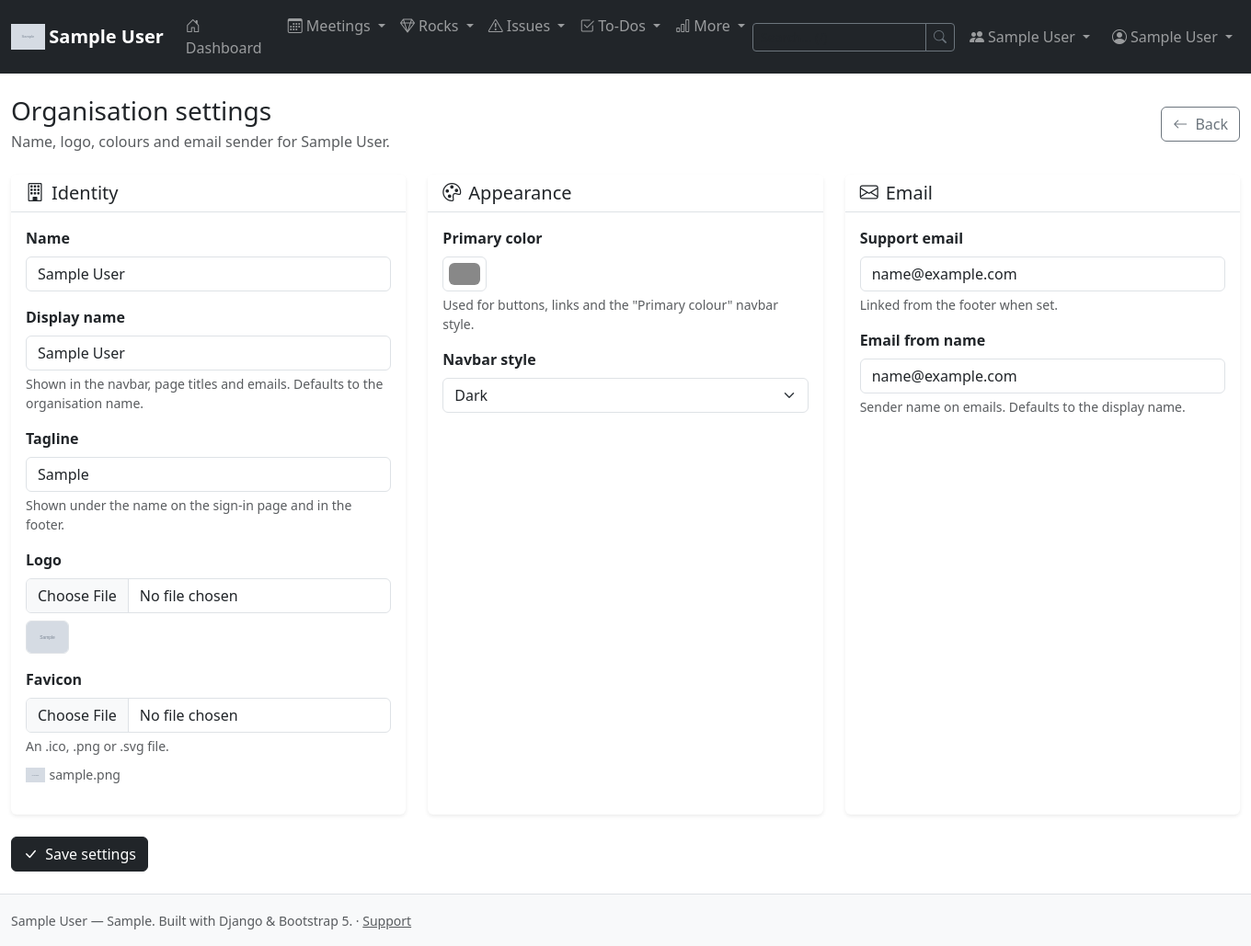
After one commit to RCheesley/openeos, a Django app: page /org/settings/ in a window 1360 px wide. The commit adds this page. Shown: the whole page at 92% size. Run offline with Django 5.2, Linux system fonts and the light colour scheme; a user stored in the database is signed in; tables that the repository leaves empty hold one stand-in row (values such as "Sample post"); grey boxes marked "Sample" are stand-in pictures.

Commit message:
Add per-organisation branding
Each organisation can now set a display name, tagline, logo, favicon,
primary colour, navbar style and support email under Organisation →
Settings (admins only). A Brand value object, built by a new context
processor from the host's organisation (or the user's active one),
drives the navbar, page titles, footer and the sign-in and set-up pages.
Those two pages now extend a shared base_minimal.html instead of
carrying their own CDN includes.

The default name comes from a new BRAND_NAME setting ("EOS App").
Child templates that still override the title block are unchanged.

Co-Authored-By: Claude Fable 5.1 <noreply@anthropic.com>

```diff
--- a/apps/accounts/context_processors.py
+++ b/apps/accounts/context_processors.py
@@ -1,4 +1,5 @@
-from .scoping import get_active_org, get_active_team, get_user_orgs
+from .branding import brand_for
+from .scoping import get_active_org, get_active_team, get_user_orgs, is_org_admin
 
 
 def active_context(request):
@@ -20,4 +21,17 @@ def active_context(request):
         'user_orgs': user_orgs,
         'active_team': team,
         'user_teams': user_teams,
+        'is_active_org_admin': is_org_admin(request.user, org),
     }
+
+
+def branding(request):
+    """Brand for the host's organisation, else the user's active one, else the default.
+
+    Unlike ``active_context`` this also applies to anonymous requests, so the
+    login page on an organisation's own domain carries its branding.
+    """
+    org = getattr(request, 'host_org', None)
+    if org is None and request.user.is_authenticated:
+        org = get_active_org(request)
+    return {'brand': brand_for(org)}
--- a/apps/accounts/forms.py
+++ b/apps/accounts/forms.py
@@ -15,6 +15,50 @@ class OrganizationForm(forms.ModelForm):
             }),
             'logo': forms.FileInput(attrs={'class': 'form-control'}),
         }
+
+
+class OrganizationSettingsForm(forms.ModelForm):
+    # The browser's colour input has no empty state and reports Bootstrap's
+    # blue when untouched, so that value means "no custom colour".
+    BOOTSTRAP_PRIMARY = '#0d6efd'
+
+    class Meta:
+        model = Organization
+        fields = [
+            'name', 'display_name', 'tagline', 'logo', 'favicon', 'primary_color',
+            'navbar_style', 'support_email', 'email_from_name',
+        ]
+        widgets = {
+            'name': forms.TextInput(attrs={'class': 'form-control'}),
+            'display_name': forms.TextInput(attrs={'class': 'form-control'}),
+            'tagline': forms.TextInput(attrs={'class': 'form-control'}),
+            'logo': forms.FileInput(attrs={'class': 'form-control'}),
+            'favicon': forms.FileInput(attrs={'class': 'form-control'}),
+            'primary_color': forms.TextInput(attrs={
+                'type': 'color', 'class': 'form-control form-control-color',
+            }),
+            'navbar_style': forms.Select(attrs={'class': 'form-select'}),
+            'support_email': forms.EmailInput(attrs={'class': 'form-control'}),
+            'email_from_name': forms.TextInput(attrs={'class': 'form-control'}),
+        }
+        help_texts = {
+            'tagline': 'Shown under the name on the sign-in page and in the footer.',
+            'favicon': 'An .ico, .png or .svg file.',
+            'primary_color': 'Used for buttons, links and the "Primary colour" navbar style.',
+            'support_email': 'Linked from the footer when set.',
+            'email_from_name': 'Sender name on emails. Defaults to the display name.',
+        }
+
+    def __init__(self, *args, **kwargs):
+        super().__init__(*args, **kwargs)
+        if not self.initial.get('primary_color'):
+            self.initial['primary_color'] = self.BOOTSTRAP_PRIMARY
+
+    def clean_primary_color(self):
+        color = (self.cleaned_data.get('primary_color') or '').lower()
+        if color == self.BOOTSTRAP_PRIMARY:
+            return ''
+        return color
 
 
 class TeamForm(forms.ModelForm):
--- a/apps/accounts/urls.py
+++ b/apps/accounts/urls.py
@@ -6,6 +6,7 @@ app_name = 'accounts'
 urlpatterns = [
     path('org/setup/', views.OrgSetupView.as_view(), name='org_setup'),
     path('org/', views.OrgDetailView.as_view(), name='org_detail'),
+    path('org/settings/', views.OrgSettingsView.as_view(), name='org_settings'),
     path('org/<int:pk>/switch/', views.OrgSwitchView.as_view(), name='org_switch'),
     path('teams/', views.TeamListView.as_view(), name='team_list'),
     path('teams/new/', views.TeamCreateView.as_view(), name='team_create'),
--- a/apps/accounts/views.py
+++ b/apps/accounts/views.py
@@ -12,7 +12,10 @@ from django.contrib import messages
 from django.contrib.auth.models import User
 
 from .models import Membership, Organization, Team, UserProfile
-from .forms import OrganizationForm, TeamForm, UserProfileForm, InviteUserForm, TeamMemberForm
+from .forms import (
+    InviteUserForm, OrganizationForm, OrganizationSettingsForm, TeamForm, TeamMemberForm,
+    UserProfileForm,
+)
 from .scoping import (
     SESSION_TEAM_KEY, OrgScopedMixin, get_active_org, get_active_team, get_org_object_or_404,
     get_user_orgs, is_org_admin, set_active_org,
@@ -167,6 +170,38 @@ class OrgDetailView(LoginRequiredMixin, TemplateView):
                 .order_by('user__first_name', 'user__username')
             )
         return ctx
+
+
+class OrgSettingsView(LoginRequiredMixin, AdminRequiredMixin, UpdateView):
+    """Edit the active organisation's name and branding."""
+
+    model = Organization
+    form_class = OrganizationSettingsForm
+    template_name = 'accounts/org_settings.html'
+    success_url = reverse_lazy('accounts:org_detail')
+
+    def get_object(self, queryset=None):
+        org = get_active_org(self.request)
+        if org is None:
+            raise Http404
+        # A separate instance, so a rejected submission does not leak its
+        # values into the brand the navbar and <head> are rendered from.
+        return Organization.objects.get(pk=org.pk)
+
+    def get_context_data(self, **kwargs):
+        ctx = super().get_context_data(**kwargs)
+        form = ctx['form']
+        ctx['org'] = self.object
+        ctx['field_groups'] = [
+            ('Identity', 'bi-building', [form[f] for f in ('name', 'display_name', 'tagline', 'logo', 'favicon')]),
+            ('Appearance', 'bi-palette', [form['primary_color'], form['navbar_style']]),
+            ('Email', 'bi-envelope', [form['support_email'], form['email_from_name']]),
+        ]
+        return ctx
+
+    def form_valid(self, form):
+        messages.success(self.request, 'Branding updated.')
+        return super().form_valid(form)
 
 
 # ---------------------------------------------------------------------------
--- a/config/settings/base.py
+++ b/config/settings/base.py
@@ -60,6 +60,7 @@ TEMPLATES = [
                 'django.contrib.auth.context_processors.auth',
                 'django.contrib.messages.context_processors.messages',
                 'apps.accounts.context_processors.active_context',
+                'apps.accounts.context_processors.branding',
             ],
         },
     },
@@ -119,3 +120,7 @@ DEFAULT_FROM_EMAIL = config('DEFAULT_FROM_EMAIL', default='EOS App <noreply@exam
 
 # Base URL used to build absolute links in emails (no trailing slash).
 SITE_URL = config('SITE_URL', default='http://localhost:8000')
+
+# Name shown in the navbar, page titles and emails when no organisation
+# branding applies (the main host's login page, for instance).
+DEFAULT_BRAND_NAME = config('BRAND_NAME', default='EOS App')
--- a/templates/accounts/org_detail.html
+++ b/templates/accounts/org_detail.html
@@ -19,6 +19,11 @@
         <a href="{% url 'accounts:team_create' %}" class="btn btn-outline-dark ms-2">
             <i class="bi bi-people me-1"></i> New team
         </a>
+        {% if is_active_org_admin %}
+        <a href="{% url 'accounts:org_settings' %}" class="btn btn-outline-dark ms-2">
+            <i class="bi bi-palette me-1"></i> Settings
+        </a>
+        {% endif %}
     </div>
 </div>
 
--- /dev/null
+++ b/templates/accounts/org_settings.html
@@ -0,0 +1,56 @@
+{% extends "base.html" %}
+{% block page_title %}Organisation settings{% endblock %}
+
+{% block content %}
+<div class="row mb-4 align-items-center">
+    <div class="col">
+        <h1 class="h3 mb-0">Organisation settings</h1>
+        <p class="text-muted mt-1 mb-0">Name, logo, colours and email sender for {{ org.name }}.</p>
+    </div>
+    <div class="col-auto">
+        <a href="{% url 'accounts:org_detail' %}" class="btn btn-outline-secondary">
+            <i class="bi bi-arrow-left me-1"></i> Back
+        </a>
+    </div>
+</div>
+
+<form method="post" enctype="multipart/form-data">
+    {% csrf_token %}
+    {% if form.non_field_errors %}
+    <div class="alert alert-danger">{{ form.non_field_errors }}</div>
+    {% endif %}
+
+    <div class="row g-4">
+        {% for title, icon, fields in field_groups %}
+        <div class="col-lg-4">
+            <div class="card border-0 shadow-sm h-100">
+                <div class="card-header bg-white border-bottom">
+                    <h5 class="mb-0"><i class="bi {{ icon }} me-2"></i>{{ title }}</h5>
+                </div>
+                <div class="card-body">
+                    {% for field in fields %}
+                    <div class="mb-3">
+                        <label for="{{ field.id_for_label }}" class="form-label fw-semibold">{{ field.label }}</label>
+                        {{ field }}
+                        {% if field.help_text %}<div class="form-text">{{ field.help_text }}</div>{% endif %}
+                        {% for error in field.errors %}<div class="text-danger small mt-1">{{ error }}</div>{% endfor %}
+                        {% if field.name == "logo" and org.logo %}
+                        <div class="mt-2"><img src="{{ org.logo.url }}" alt="" height="36" class="rounded border"></div>
+                        {% elif field.name == "favicon" and org.favicon %}
+                        <div class="mt-2"><img src="{{ org.favicon.url }}" alt="" height="16"> <span class="text-muted small">{{ org.favicon.name }}</span></div>
+                        {% endif %}
+                    </div>
+                    {% endfor %}
+                </div>
+            </div>
+        </div>
+        {% endfor %}
+    </div>
+
+    <div class="mt-4">
+        <button type="submit" class="btn btn-dark">
+            <i class="bi bi-check-lg me-1"></i> Save settings
+        </button>
+    </div>
+</form>
+{% endblock %}
--- a/templates/base.html
+++ b/templates/base.html
@@ -3,9 +3,10 @@
 <head>
     <meta charset="UTF-8">
     <meta name="viewport" content="width=device-width, initial-scale=1.0">
-    <title>{% block title %}EOS App{% endblock %}</title>
+    <title>{% block title %}{% block page_title %}{% endblock %} — {{ brand.name }}{% endblock %}</title>
     <link href="https://cdn.jsdelivr.net/npm/bootstrap@5.3.3/dist/css/bootstrap.min.css" rel="stylesheet">
     <link href="https://cdn.jsdelivr.net/npm/bootstrap-icons@1.11.3/font/bootstrap-icons.css" rel="stylesheet">
+    {% include "includes/brand_head.html" %}
     {% load static %}
     <link href="{% static 'css/eos.css' %}" rel="stylesheet">
     {% block extra_css %}{% endblock %}
@@ -13,10 +14,15 @@
 <body class="d-flex flex-column min-vh-100">
 
     {% if user.is_authenticated %}
-    <nav class="navbar navbar-expand-lg navbar-dark bg-dark">
+    <nav class="navbar navbar-expand-lg {{ brand.navbar_classes }}">
         <div class="container-fluid">
-            <a class="navbar-brand fw-bold" href="{% url 'home' %}">
-                <i class="bi bi-diagram-3-fill me-1"></i> EOS App
+            <a class="navbar-brand fw-bold d-flex align-items-center" href="{% url 'home' %}">
+                {% if brand.logo_url %}
+                <img src="{{ brand.logo_url }}" height="28" alt="" class="me-1">
+                {% else %}
+                <i class="bi bi-diagram-3-fill me-1"></i>
+                {% endif %}
+                {{ brand.name }}
             </a>
             <button class="navbar-toggler" type="button" data-bs-toggle="collapse" data-bs-target="#navbarMain">
                 <span class="navbar-toggler-icon"></span>
@@ -160,6 +166,9 @@
                         <ul class="dropdown-menu dropdown-menu-end">
                             <li><a class="dropdown-item" href="{% url 'accounts:profile' %}"><i class="bi bi-person me-1"></i>My Profile</a></li>
                             <li><a class="dropdown-item" href="{% url 'accounts:org_detail' %}"><i class="bi bi-building me-1"></i>Organisation</a></li>
+                            {% if is_active_org_admin %}
+                            <li><a class="dropdown-item" href="{% url 'accounts:org_settings' %}"><i class="bi bi-palette me-1"></i>Organisation settings</a></li>
+                            {% endif %}
                             <li><a class="dropdown-item" href="{% url 'accounts:team_list' %}"><i class="bi bi-people me-1"></i>Teams</a></li>
                             <li><a class="dropdown-item" href="{% url 'accounts:user_list' %}"><i class="bi bi-person-lines-fill me-1"></i>Users</a></li>
                             <li><hr class="dropdown-divider"></li>
@@ -202,8 +211,11 @@
     <footer class="py-3 mt-auto bg-light border-top">
         <div class="container-fluid">
             <small class="text-muted">
-                EOS App &mdash; Open-source EOS framework implementation.
+                {{ brand.name }}{% if brand.tagline %} &mdash; {{ brand.tagline }}{% endif %}.
                 Built with Django &amp; Bootstrap 5.
+                {% if brand.support_email %}
+                &middot; <a href="mailto:{{ brand.support_email }}" class="text-muted">Support</a>
+                {% endif %}
             </small>
         </div>
     </footer>
--- /dev/null
+++ b/templates/includes/brand_head.html
@@ -0,0 +1,59 @@
+{% if brand.favicon_url %}
+    <link rel="icon" href="{{ brand.favicon_url }}">
+{% endif %}
+{% if brand.primary_color %}
+    {# Bootstrap bakes the primary colour into each component's own variables, so root overrides alone do not reach buttons and form controls. #}
+    <style>
+        :root {
+            --bs-primary: {{ brand.primary_color }};
+            --bs-primary-rgb: {{ brand.primary_rgb }};
+            --bs-link-color: {{ brand.primary_color }};
+            --bs-link-color-rgb: {{ brand.primary_rgb }};
+            --bs-link-hover-color: {{ brand.primary_hover }};
+            --bs-link-hover-color-rgb: {{ brand.primary_rgb }};
+        }
+        .btn-primary {
+            --bs-btn-bg: {{ brand.primary_color }};
+            --bs-btn-border-color: {{ brand.primary_color }};
+            --bs-btn-hover-bg: {{ brand.primary_hover }};
+            --bs-btn-hover-border-color: {{ brand.primary_hover }};
+            --bs-btn-active-bg: {{ brand.primary_active }};
+            --bs-btn-active-border-color: {{ brand.primary_active }};
+            --bs-btn-disabled-bg: {{ brand.primary_color }};
+            --bs-btn-disabled-border-color: {{ brand.primary_color }};
+            --bs-btn-focus-shadow-rgb: {{ brand.primary_rgb }};
+        }
+        .btn-outline-primary {
+            --bs-btn-color: {{ brand.primary_color }};
+            --bs-btn-border-color: {{ brand.primary_color }};
+            --bs-btn-hover-bg: {{ brand.primary_color }};
+            --bs-btn-hover-border-color: {{ brand.primary_color }};
+            --bs-btn-active-bg: {{ brand.primary_active }};
+            --bs-btn-active-border-color: {{ brand.primary_active }};
+            --bs-btn-disabled-color: {{ brand.primary_color }};
+            --bs-btn-disabled-border-color: {{ brand.primary_color }};
+            --bs-btn-focus-shadow-rgb: {{ brand.primary_rgb }};
+        }
+        .form-control:focus,
+        .form-select:focus {
+            border-color: rgba({{ brand.primary_rgb }}, 0.5);
+            box-shadow: 0 0 0 0.25rem rgba({{ brand.primary_rgb }}, 0.25);
+        }
+        .form-check-input:checked {
+            background-color: {{ brand.primary_color }};
+            border-color: {{ brand.primary_color }};
+        }
+        .form-check-input:focus {
+            border-color: rgba({{ brand.primary_rgb }}, 0.5);
+            box-shadow: 0 0 0 0.25rem rgba({{ brand.primary_rgb }}, 0.25);
+        }
+        .bg-primary {
+            --bs-bg-opacity: 1;
+            background-color: rgba({{ brand.primary_rgb }}, var(--bs-bg-opacity)) !important;
+        }
+        .text-primary {
+            --bs-text-opacity: 1;
+            color: rgba({{ brand.primary_rgb }}, var(--bs-text-opacity)) !important;
+        }
+    </style>
+{% endif %}
```
Also changed, not shown: apps/accounts/branding.py (added, +70 -0 lines), apps/accounts/models.py (+29 -0 lines), apps/accounts/tests/test_branding.py (added, +241 -0 lines), templates/accounts/org_setup.html (+10 -23 lines), templates/base_minimal.html (added, +18 -0 lines), templates/includes/brand_lockup.html (added, +12 -0 lines), templates/registration/login.html (+6 -18 lines), apps/accounts/migrations/0004_organization_branding.py (added), 1 other file.
